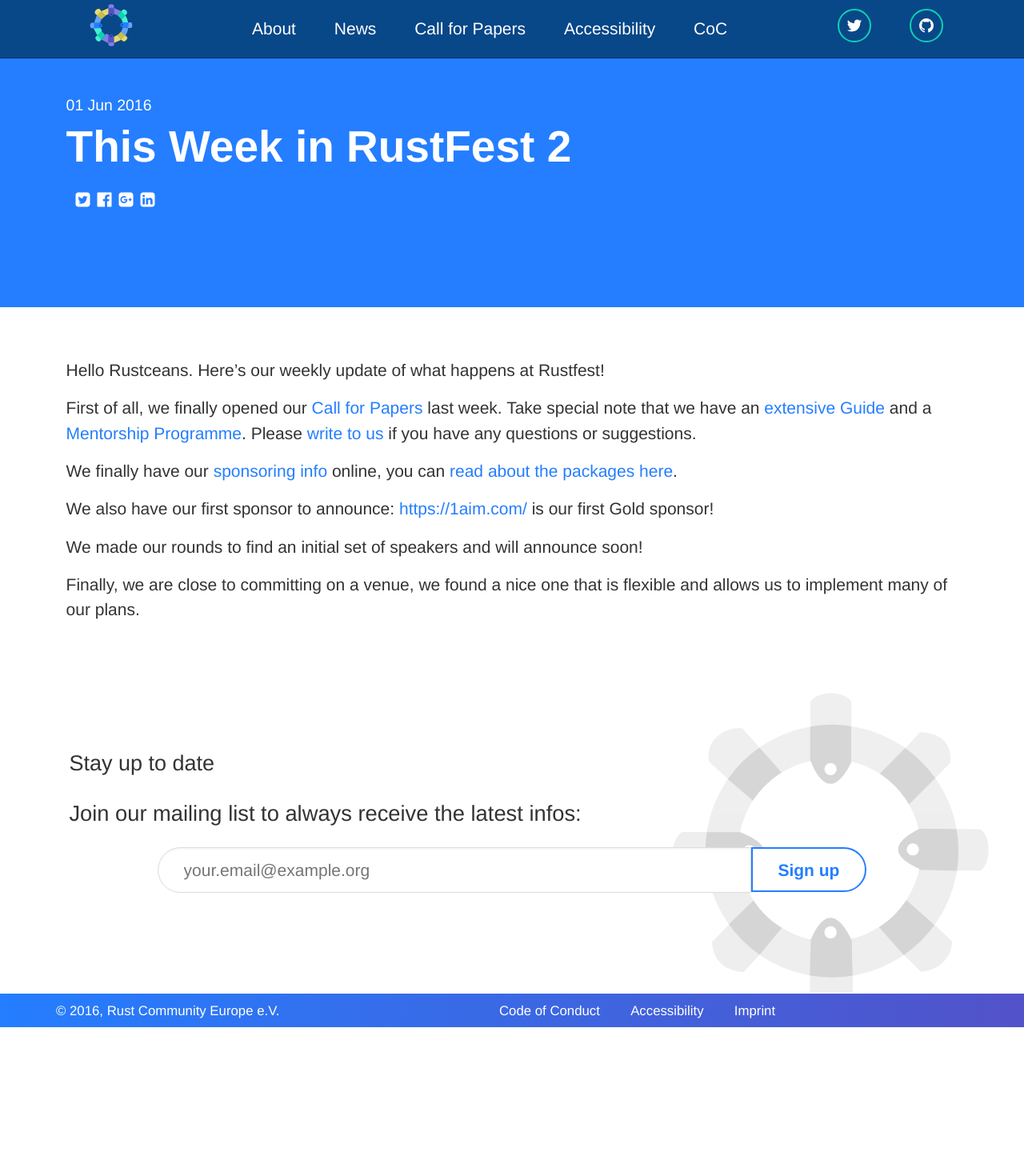
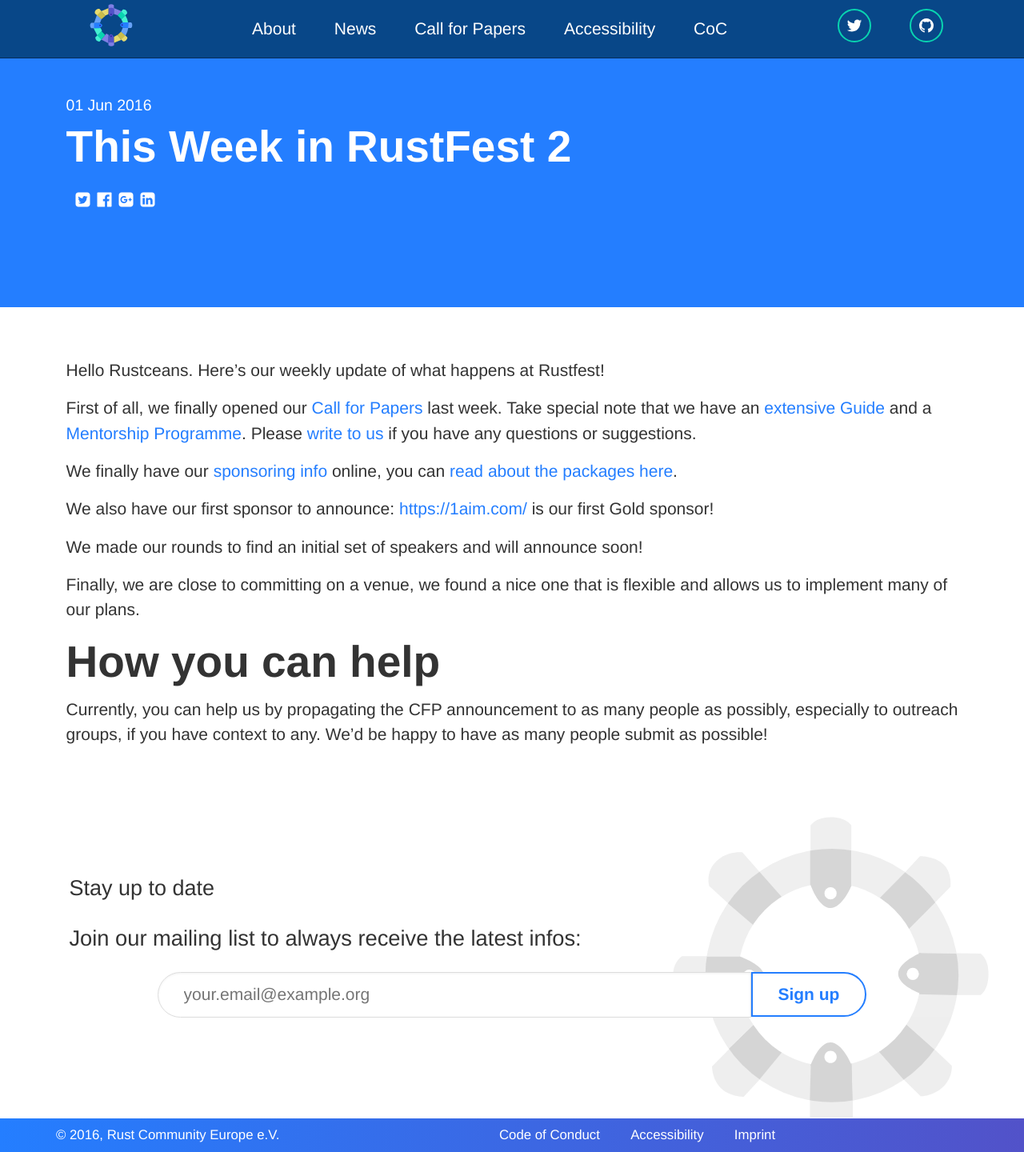
Before and after one commit to RustFestEU/blog.rustfest.eu, a Jekyll site: the page built from _posts/2016-06-01-this-week-in-rustfest-2.md, in a window 1280 px wide. Shown: the whole page at 80% size. Built offline with Jekyll 4.4.1, drawn with Linux system fonts in a browser that asks for light colours; before the commit the page ends 1284 px from its top, so only the background shows below that.

Commit message:
How you can help

```diff
--- a/_posts/2016-06-01-this-week-in-rustfest-2.md
+++ b/_posts/2016-06-01-this-week-in-rustfest-2.md
@@ -15,3 +15,7 @@ We also have our first sponsor to announce: [https://1aim.com/](1aim.com) is our
 We made our rounds to find an initial set of speakers and will announce soon!
 
 Finally, we are close to committing on a venue, we found a nice one that is flexible and allows us to implement many of our plans.
+
+# How you can help
+
+Currently, you can help us by propagating the CFP announcement to as many people as possibly, especially to outreach groups, if you have context to any. We'd be happy to have as many people submit as possible!
```
